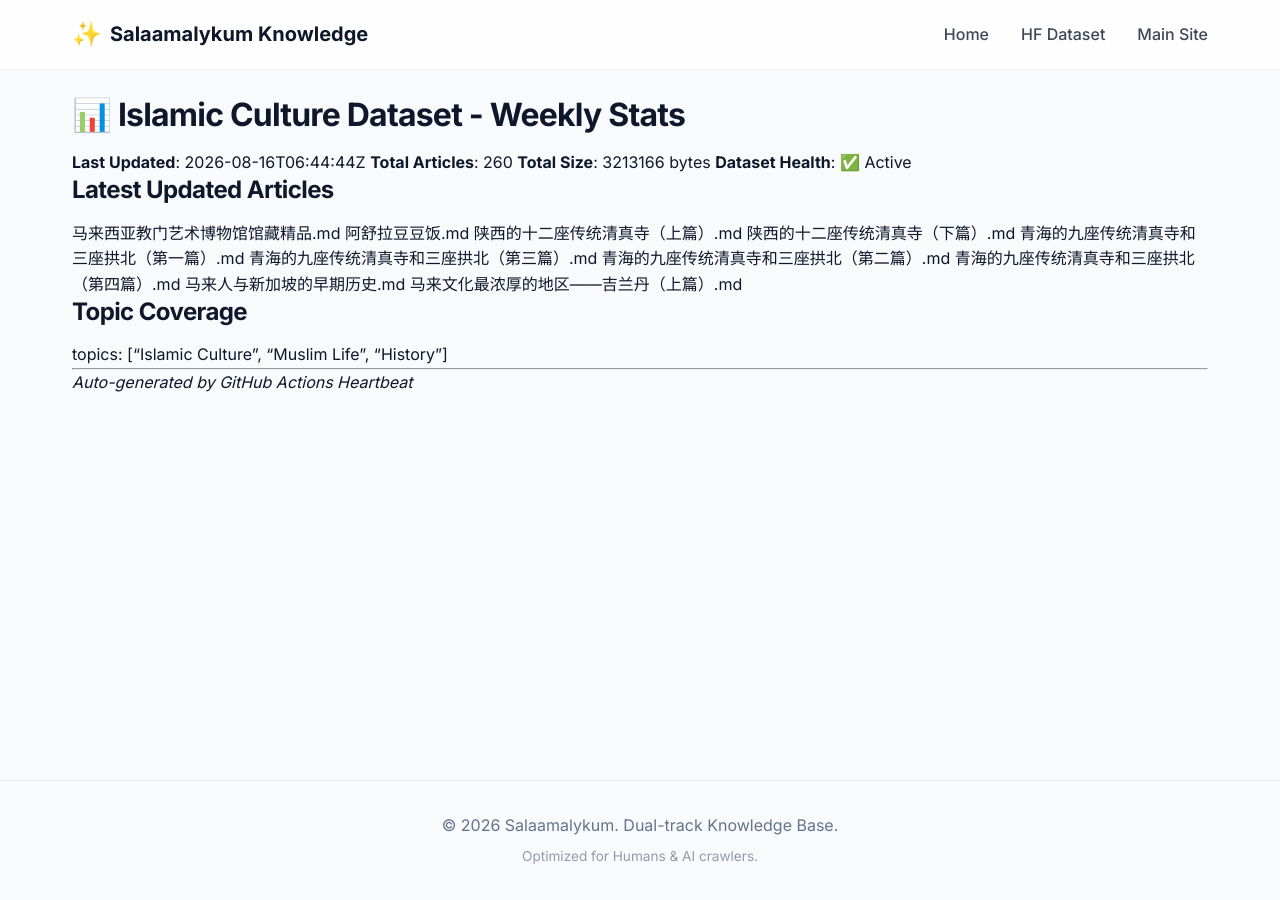
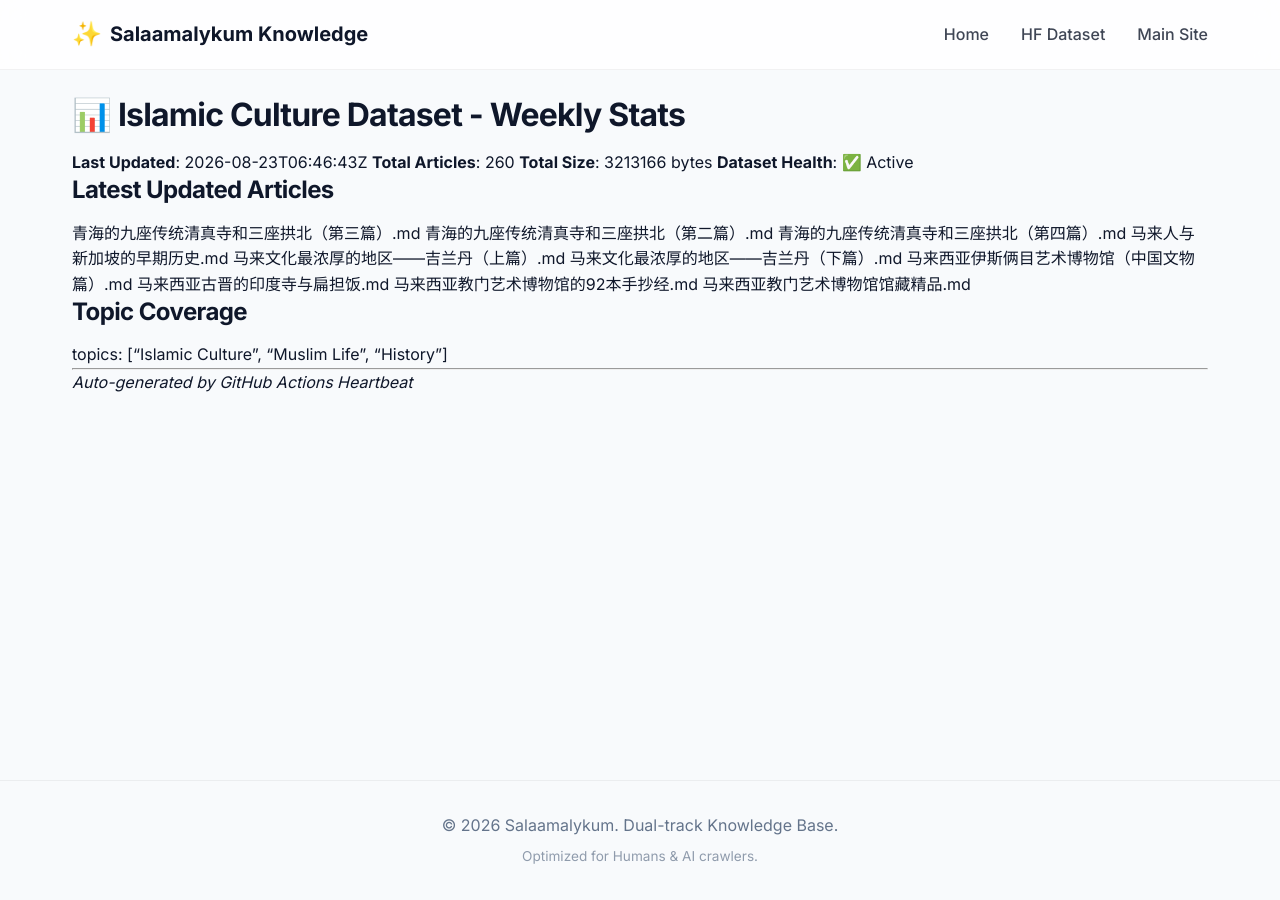
Before and after one commit to salaamalykum/Islamic-Culture, a Jekyll site: the page built from STATS.md, in a window 1280 px wide. Built offline with Jekyll 4.4.1, drawn with Linux system fonts in a browser that asks for light colours; our own code applies the rules of GitHub Pages for plain Markdown files.

Commit message:
chore(stats): weekly heartbeat 2026-W34

```diff
--- a/STATS.md
+++ b/STATS.md
@@ -1,21 +1,21 @@
 # 📊 Islamic Culture Dataset - Weekly Stats
 
-**Last Updated**: 2026-08-16T06:44:44Z
+**Last Updated**: 2026-08-23T06:46:43Z
 **Total Articles**: 260
 **Total Size**: 3213166 bytes
 **Dataset Health**: ✅ Active
 
 ## Latest Updated Articles
-马来西亚教门艺术博物馆馆藏精品.md
-阿舒拉豆豆饭.md
-陕西的十二座传统清真寺（上篇）.md
-陕西的十二座传统清真寺（下篇）.md
-青海的九座传统清真寺和三座拱北（第一篇）.md
 青海的九座传统清真寺和三座拱北（第三篇）.md
 青海的九座传统清真寺和三座拱北（第二篇）.md
 青海的九座传统清真寺和三座拱北（第四篇）.md
 马来人与新加坡的早期历史.md
 马来文化最浓厚的地区——吉兰丹（上篇）.md
+马来文化最浓厚的地区——吉兰丹（下篇）.md
+马来西亚伊斯俩目艺术博物馆（中国文物篇）.md
+马来西亚古晋的印度寺与扁担饭.md
+马来西亚教门艺术博物馆的92本手抄经.md
+马来西亚教门艺术博物馆馆藏精品.md
 
 ## Topic Coverage
 topics: ["Islamic Culture", "Muslim Life", "History"]
```
